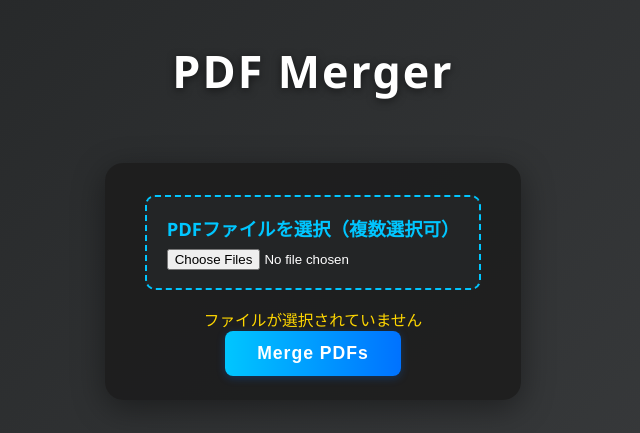
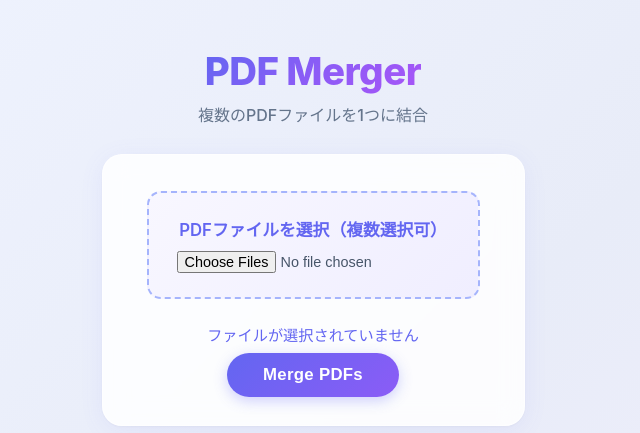
Before and after one commit to T3pp31/pdf_merge_app, a Flask app: page / in a window 1280 px wide. Shown: the top 433 px of the page, without its empty margins (327-967 px from the left). Run offline with Flask 3, Linux system fonts and the light colour scheme; some libraries are stand-ins or nearby versions.

Commit message:
Modernize website design: switch from dark to bright modern theme
Replace the dark charcoal/cyan color scheme with a bright, modern design
featuring light gradient backgrounds, indigo/violet accent colors,
glassmorphism cards, and pill-shaped buttons across all three frontends
(Flask, docs, AWS).

https://claude.ai/code/session_014Nv3qnk6jkEKuHH999ax9x

```diff
--- a/app/templates/index.html
+++ b/app/templates/index.html
@@ -4,17 +4,16 @@
     <meta charset="utf-8">
     <title>PDF Merger</title>
     <meta name="viewport" content="width=device-width, initial-scale=1">
-    <!-- 全体のスタイルは style.css にまとめる -->
     <style>
-        /* CSS を別テンプレートの style.css から読み込む */
         {% include "style.css" %}
     </style>
 </head>
 <body>
-    <!-- メインタイトル -->
     <h1>PDF Merger</h1>
+    <p style="color:#64748b; margin-top:8px; font-size:1rem; font-weight:500;">
+        複数のPDFファイルを1つに結合
+    </p>
 
-    <!-- PDF マージ用のアップロードフォーム -->
     <form action="/merge" method="post" enctype="multipart/form-data">
         <input type="hidden" name="csrf_token" value="{{ csrf_token }}">
 
@@ -50,7 +49,6 @@
     </div>
 
     <script>
-        // ファイル選択時に選択ファイル名をわかりやすく表示
         document.addEventListener("DOMContentLoaded", () => {
             const input = document.getElementById("pdfs");
             const fileSelected = document.getElementById("file-selected");
--- a/app/templates/style.css
+++ b/app/templates/style.css
@@ -1,10 +1,17 @@
 /* 全体レイアウト -------------------------------------------------- */
+*,
+*::before,
+*::after {
+    margin: 0;
+    padding: 0;
+    box-sizing: border-box;
+}
+
 body {
-    background: linear-gradient(135deg, #232526 0%, #414345 100%);
-    color: #fff;
-    font-family: 'Segoe UI', 'Roboto', 'Arial', sans-serif;
+    background: linear-gradient(135deg, #f0f4ff 0%, #e8ecf8 50%, #f5f0ff 100%);
+    color: #1e293b;
+    font-family: -apple-system, BlinkMacSystemFont, 'Segoe UI', 'Roboto', 'Helvetica Neue', Arial, sans-serif;
     min-height: 100vh;
-    margin: 0;
     display: flex;
     flex-direction: column;
     align-items: center;
@@ -12,90 +19,108 @@ body {
 }
 
 h1 {
-    margin-top: 40px;
-    font-size: 2.8rem;
-    letter-spacing: 2px;
-    font-weight: 700;
-    text-shadow: 0 2px 8px #0008;
+    margin-top: 48px;
+    font-size: 2.4rem;
+    letter-spacing: -0.5px;
+    font-weight: 800;
+    background: linear-gradient(135deg, #6366f1 0%, #8b5cf6 50%, #a855f7 100%);
+    -webkit-background-clip: text;
+    -webkit-text-fill-color: transparent;
+    background-clip: text;
 }
 
 /* フォームブロック ------------------------------------------------ */
 form {
-    background: rgba(30, 30, 30, 0.95);
-    padding: 32px 40px 24px 40px;
-    border-radius: 18px;
-    box-shadow: 0 8px 32px 0 #0006;
-    margin: 32px 0 24px 0;
+    background: rgba(255, 255, 255, 0.85);
+    backdrop-filter: blur(12px);
+    -webkit-backdrop-filter: blur(12px);
+    padding: 36px 44px 28px 44px;
+    border-radius: 20px;
+    box-shadow: 0 4px 24px rgba(99, 102, 241, 0.08), 0 1px 3px rgba(0, 0, 0, 0.04);
+    border: 1px solid rgba(255, 255, 255, 0.6);
+    margin: 28px 0 24px 0;
     display: flex;
     flex-direction: column;
     align-items: center;
-    min-width: 320px;
+    min-width: 340px;
+    transition: box-shadow 0.3s;
+}
+
+form:hover {
+    box-shadow: 0 8px 40px rgba(99, 102, 241, 0.12), 0 2px 6px rgba(0, 0, 0, 0.06);
 }
 
 .file-label {
     display: flex;
     flex-direction: column;
-    align-items: flex-start;
-    background: #232526;
-    border: 2px dashed #00c6ff;
-    border-radius: 10px;
-    padding: 18px 20px;
-    margin-bottom: 12px;
+    align-items: center;
+    background: linear-gradient(135deg, #f8f7ff 0%, #f0eeff 100%);
+    border: 2px dashed #a5b4fc;
+    border-radius: 14px;
+    padding: 24px 28px;
+    margin-bottom: 16px;
     cursor: pointer;
-    transition: border-color 0.2s;
+    transition: border-color 0.3s, background 0.3s, transform 0.2s;
+    width: 100%;
 }
 
 .file-label:hover {
-    border-color: #0072ff;
+    border-color: #6366f1;
+    background: linear-gradient(135deg, #eef2ff 0%, #e8e4ff 100%);
+    transform: translateY(-1px);
 }
 
 .file-label-title {
-    font-size: 1.15rem;
+    font-size: 1.05rem;
     font-weight: 600;
-    color: #00c6ff;
-    margin-bottom: 8px;
+    color: #6366f1;
+    margin-bottom: 10px;
 }
 
 input[type="file"] {
     margin-bottom: 0;
-    color: #fff;
+    color: #475569;
     background: transparent;
     border: none;
     padding: 0;
+    font-size: 0.9rem;
 }
 
 .file-selected {
-    margin-top: 6px;
-    font-size: 0.98rem;
-    color: #ffd700;
+    margin-top: 8px;
+    font-size: 0.95rem;
+    color: #6366f1;
     min-height: 1.2em;
+    font-weight: 500;
 }
 
 button[type="submit"] {
-    background: linear-gradient(90deg, #00c6ff 0%, #0072ff 100%);
+    background: linear-gradient(135deg, #6366f1 0%, #8b5cf6 100%);
     color: #fff;
     border: none;
-    border-radius: 8px;
-    padding: 12px 32px;
-    font-size: 1.1rem;
+    border-radius: 999px;
+    padding: 12px 36px;
+    font-size: 1.05rem;
     font-weight: 600;
-    letter-spacing: 1px;
+    letter-spacing: 0.3px;
     cursor: pointer;
-    box-shadow: 0 2px 8px #0072ff44;
-    transition: background 0.2s, transform 0.2s;
+    box-shadow: 0 4px 14px rgba(99, 102, 241, 0.3);
+    transition: transform 0.2s, box-shadow 0.2s;
+    margin-top: 8px;
 }
 
 button[type="submit"]:hover {
-    background: linear-gradient(90deg, #0072ff 0%, #00c6ff 100%);
-    transform: translateY(-2px) scale(1.04);
+    transform: translateY(-2px);
+    box-shadow: 0 8px 24px rgba(99, 102, 241, 0.4);
 }
 
 /* 広告エリア ------------------------------------------------------ */
 .ads {
-    margin-top: 32px;
+    margin-top: 36px;
+    margin-bottom: 36px;
     display: flex;
     flex-direction: row;
-    gap: 24px;
+    gap: 20px;
     align-items: center;
     justify-content: center;
     flex-wrap: wrap;
```
Also changed, not shown: other parts of app/templates/style.css (+17 -14 lines), aws/frontend/pdfmerge.html (+93 -65 lines), docs/index.html (+148 -107 lines).
